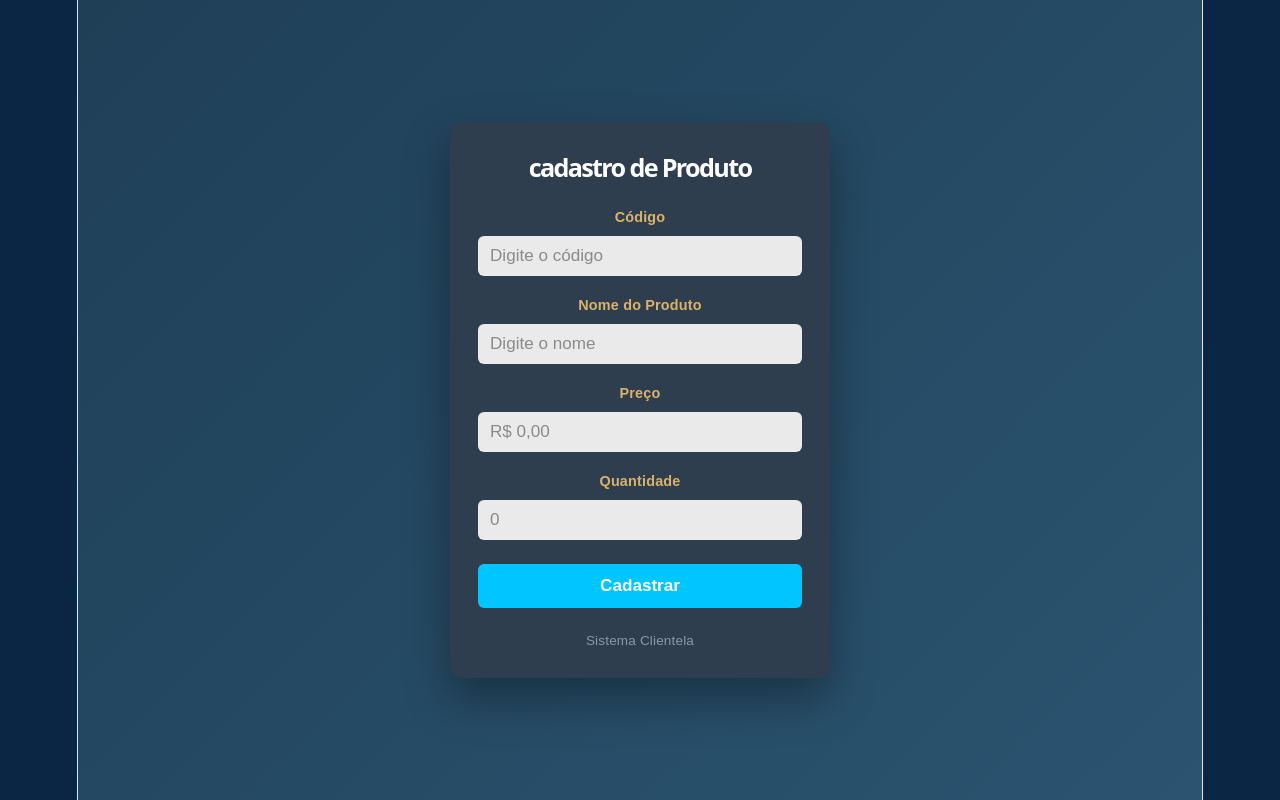
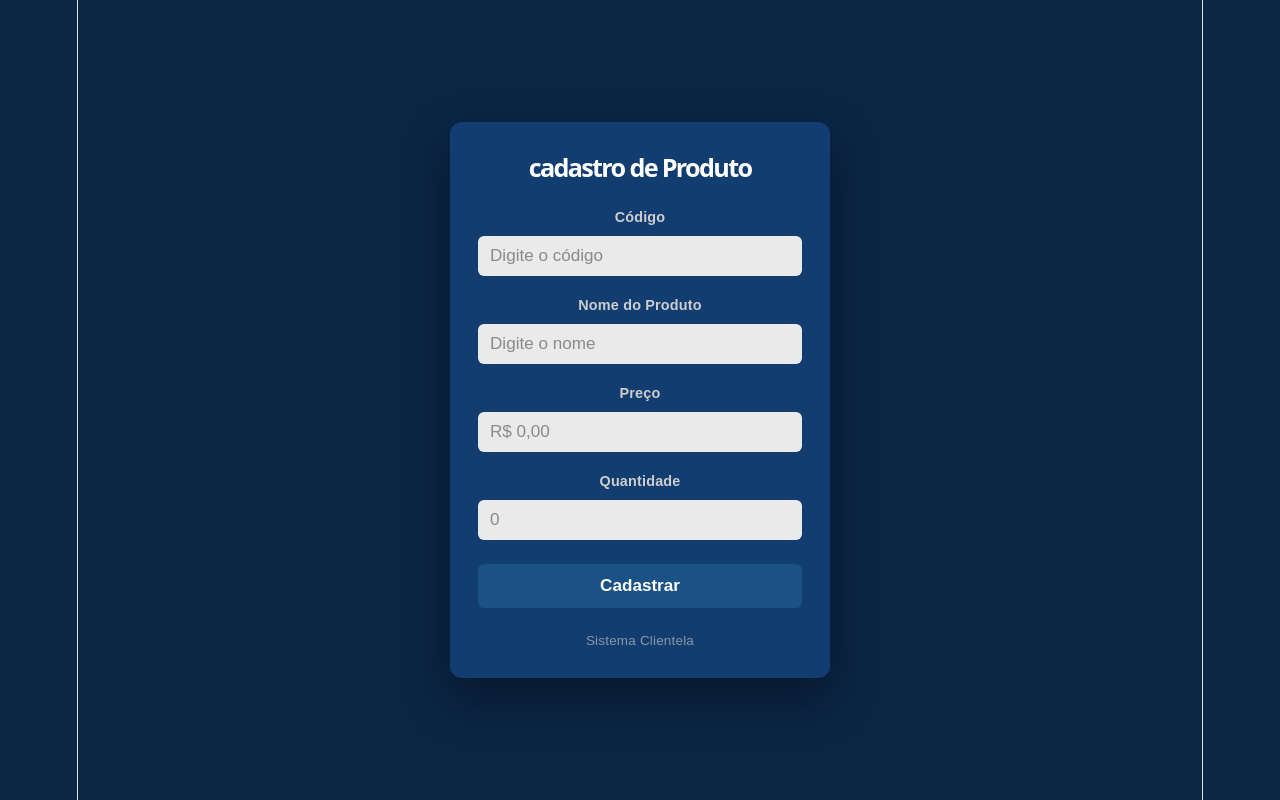
Before and after one commit to Tumilha/Clientela, a React (Vite) app: page /cadastro in a window 1280 px wide. Built offline with nearby package versions, Linux system fonts and the light colour scheme.

Commit message:
Ajustes cadastro

```diff
--- a/componentes/cadastro/Cadastro.css
+++ b/componentes/cadastro/Cadastro.css
@@ -4,13 +4,13 @@
   align-items: center;
   justify-content: center;
   padding: 32px 16px;
-  background: linear-gradient(135deg, #1f3f57 0%, #2b5470 100%);
+  background: linear-gradient(135deg, #0b2545 0%, #0b2545 100%);
 }
 
 .cadastro-card {
   width: 100%;
   max-width: 380px;
-  background-color: #2f3e4e;
+  background-color: #123d70;
   border-radius: 12px;
   padding: 32px 28px 24px;
   box-shadow: 0 20px 45px rgba(0, 0, 0, 0.35);
@@ -34,7 +34,7 @@
 .cadastro-campo label {
   font-size: 0.8rem;
   font-weight: 600;
-  color: #d9b26b;
+  color: #cecdcd;
 }
 
 .cadastro-campo input {
@@ -53,7 +53,7 @@
 }
 
 .cadastro-campo input:focus {
-  box-shadow: 0 0 0 2px #00c6ff;
+  box-shadow: 0 0 0 2px #1a5286;
 }
 
 .cadastro-botao {
@@ -62,7 +62,7 @@
   padding: 12px;
   border: none;
   border-radius: 6px;
-  background-color: #00c6ff;
+  background-color: #1a5286;
   color: #ffffff;
   font-weight: 700;
   font-size: 0.95rem;
@@ -71,7 +71,7 @@
 }
 
 .cadastro-botao:hover {
-  background-color: #00b2e6;
+  background-color: #1a5286;
 }
 
 .cadastro-botao:disabled {
```
